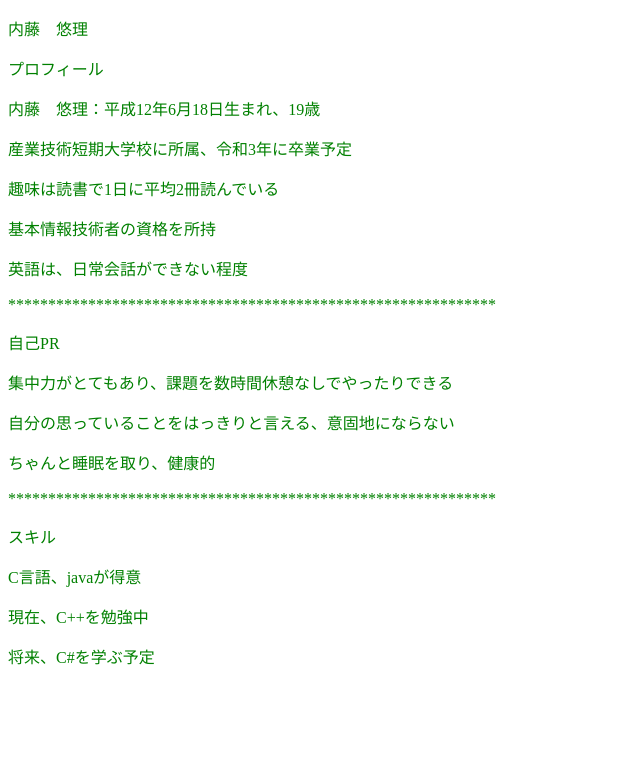
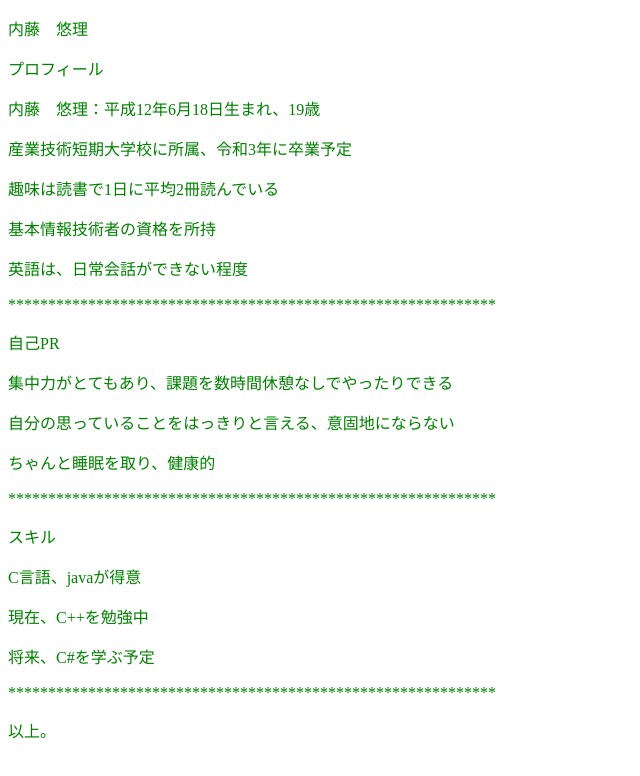
Before and after one commit to yuriyuriyuriyuriyuri/portfolio, a plain HTML site: page index.html in a window 1280 px wide. Shown: the whole page, without its empty margins (0-640 px from the left). Drawn offline with Linux system fonts and the light colour scheme; a script that the page names is missing.

Commit message:
自己PR文

```diff
--- a/index.html
+++ b/index.html
@@ -26,5 +26,7 @@
     <p>C言語、javaが得意</p>
     <p>現在、C++を勉強中</p>
     <p>将来、C#を学ぶ予定</p>
+    <p>*************************************************************</p>
+    <p>以上。</p>
 </body>
 </html>
```
